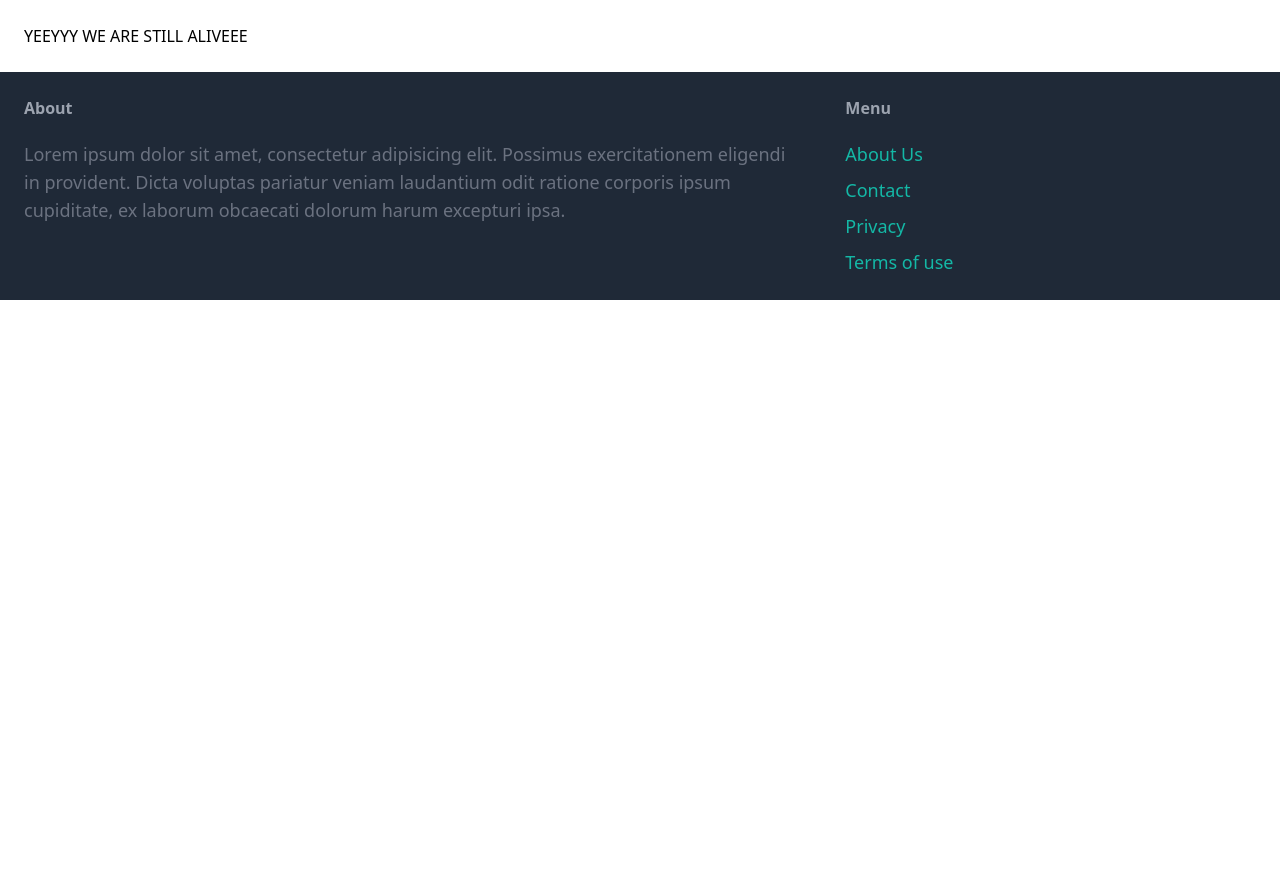
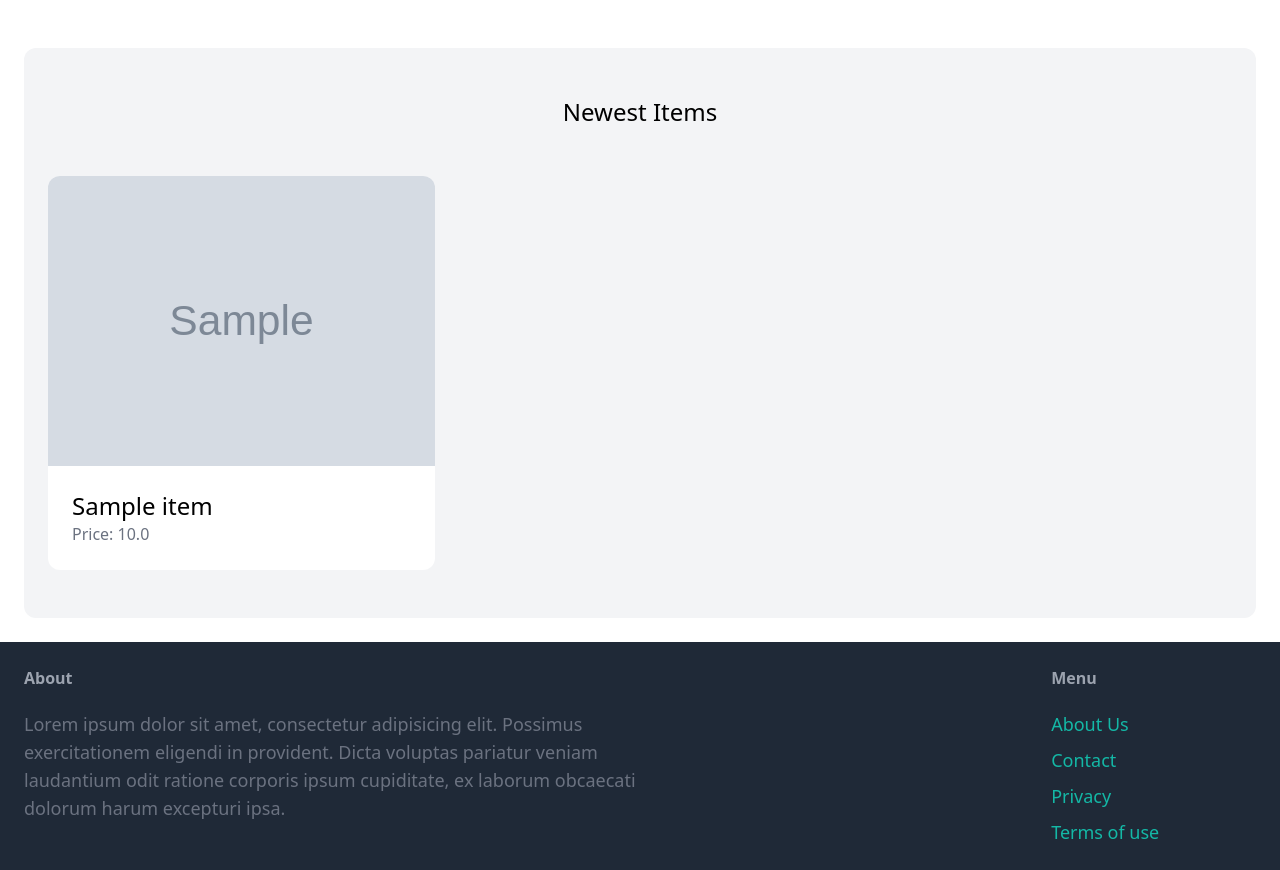
Before and after one commit to berkayaktunc/rahibinden, a Django app: template core/templates/core/index.html in a window 1280 px wide. Shown: the part 77-947 px from the top of the page. Before the commit the page ends 377 px from the top, so only its background shows below. Run offline with Django 5.2, Linux system fonts and the light colour scheme; the template is opened without the code that fills it: values that come from a table or form of the project are taken from there, others are empty; tables that the repository leaves empty hold one stand-in row (values such as "Sample post"); grey boxes marked "Sample" are stand-in pictures; some libraries are stand-ins or nearby versions.

Commit message:
index page design

```diff
--- a/core/templates/core/index.html
+++ b/core/templates/core/index.html
@@ -4,6 +4,23 @@
 
 {% block content %}
 
-    <h1>YEEYYY WE ARE STILL ALIVEEE</h1>
+    <div class="mt-6 px-6 py-12 bg-gray-100 rounded-xl">
+        <h2 class="mb-12 text-2xl text-center">Newest Items</h2>
+
+        <div class="grid grid-cols-3 gap-3">
+            {% for item in items%}
+                <div>
+                    <a href="#">
+                    <div>
+                        <img src="{{ item.image.url }}" class="rounded-t-xl">
+                    </div>
+                    <div class="p-6 bg-white rounded-b-xl">
+                        <h2 class="text-2xl">{{ item.name }}</h2>
+                        <p class="text-gray-500">Price: {{ item.price }}</p>
+                    </div>
+                </div>
+            {% endfor %}
+        </div>
+    </div>
 
 {% endblock content %}
--- a/item/models.py
+++ b/item/models.py
@@ -24,3 +24,6 @@ class Item(models.Model):
     created_at = models.DateTimeField(auto_now_add=True)
 
     image = models.ImageField(upload_to='item_images', blank=True, null=True)
+
+    def __str__(self):
+        return self.name
--- a/rahibinden/settings.py
+++ b/rahibinden/settings.py
@@ -118,6 +118,8 @@ USE_TZ = True
 # https://docs.djangoproject.com/en/5.0/howto/static-files/
 
 STATIC_URL = 'static/'
+MEDIA_URL = 'media/'
+MEDIA_ROOT_BASE_DIR = BASE_DIR / 'media'
 
 # Default primary key field type
 # https://docs.djangoproject.com/en/5.0/ref/settings/#default-auto-field
```
Also changed, not shown: core/views.py (+7 -1 lines).
